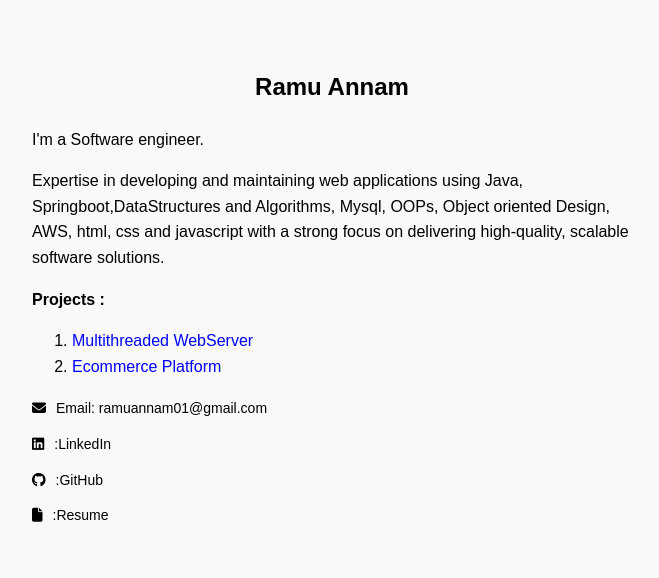
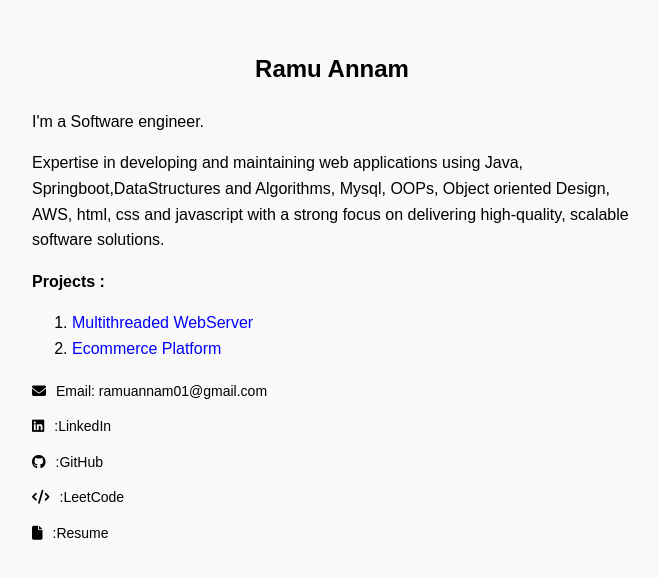
Before and after one commit to ramuannam/ramuannam, a plain HTML site: page index.html in a window 1280 px wide. Shown: the part 102-680 px from the top of the page, without its empty margins (318-977 px from the left). Drawn offline with Linux system fonts and the light colour scheme.

Commit message:
Update index.html

```diff
--- a/index.html
+++ b/index.html
@@ -41,6 +41,11 @@
             </a>
         </li>
         <li>
+            <a href="https://leetcode.com/u/ramu_annam/" target="_blank">
+                <i class="fas fa-code icon"></i>:LeetCode
+            </a>
+        </li>
+        <li>
             <a href="https://drive.google.com/file/d/1L0Xx09UB_Jqks4RpKSYPhaQP9V_7wS4h/view?usp=drive_link" target="_blank">
                 <i class="fas fa-file icon"></i>:Resume
             </a>
```
